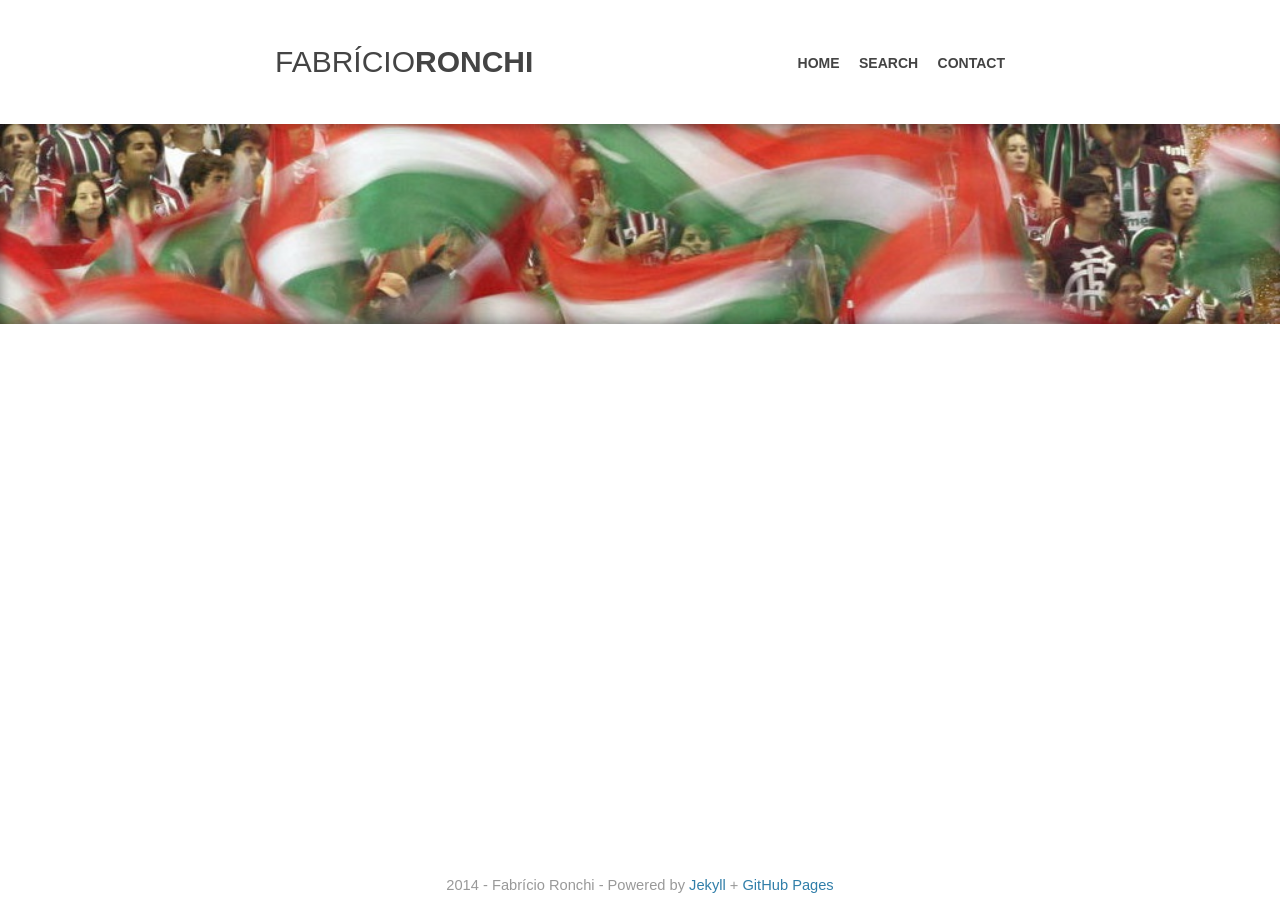
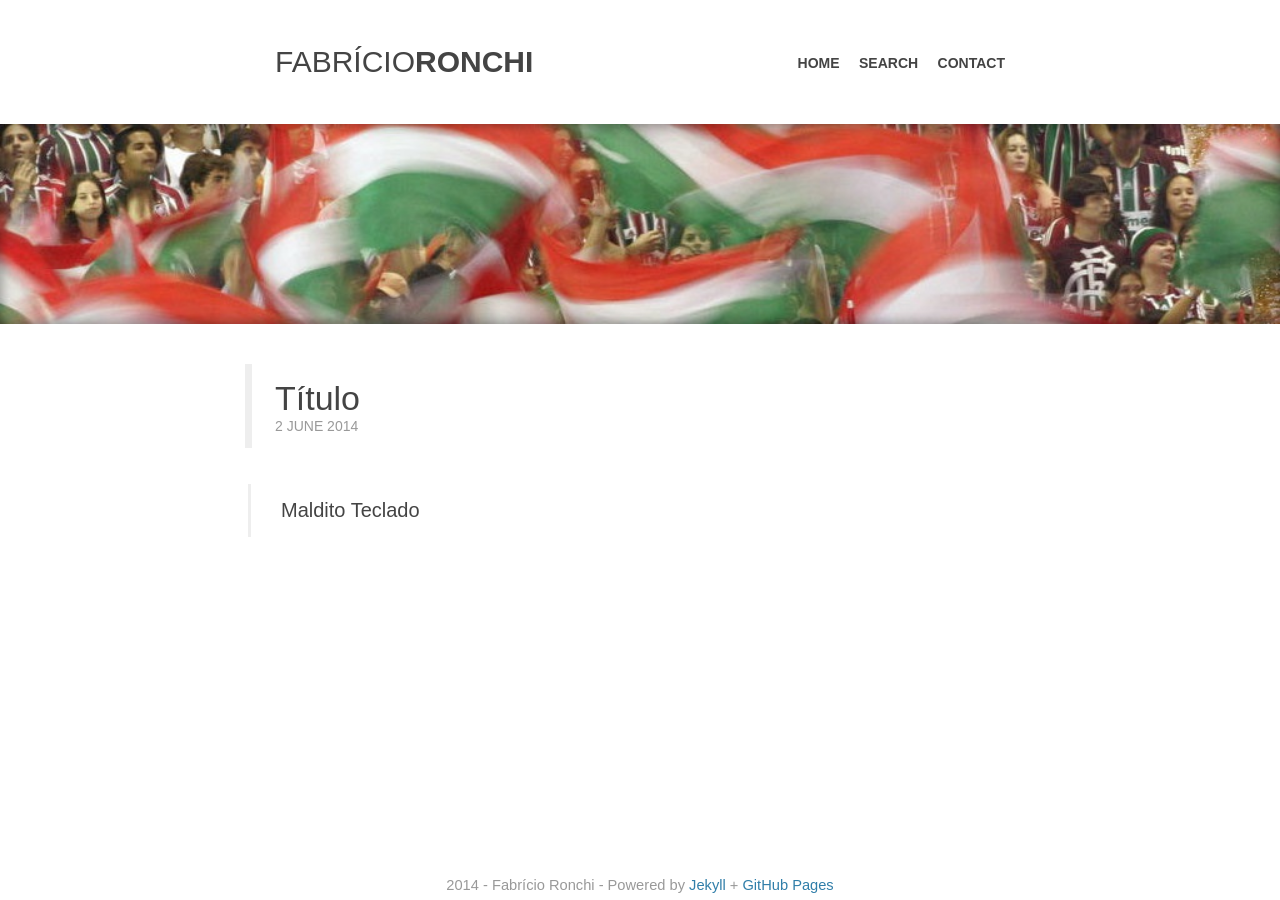
Before and after one commit to fabriciomrkonell/fabriciomrkonell, a Jekyll site: the page built from fluminense/index.html, in a window 1280 px wide. Built offline with Jekyll 4.4.1, drawn with Linux system fonts in a browser that asks for light colours; some web fonts are replaced; Markdown is read by kramdown in place of the engine named in the settings; comment, search, counter and statistics services are not loaded.

Commit message:
Teste Título

```diff
--- a/fluminense/index.html
+++ b/fluminense/index.html
@@ -4,6 +4,13 @@ title: A verdadeira história
 imagem: /img/fundoFluminense.jpg
 ---
 <div class="my-container">
+  <div class="post ">
+  <h1>Título</h1>
+  <div class="when">2 June 2014</div>
+
+  <h3>Maldito Teclado</h3>
+
+  </div>
   <br />
   {% include disqus.html %}
 </div>
```
